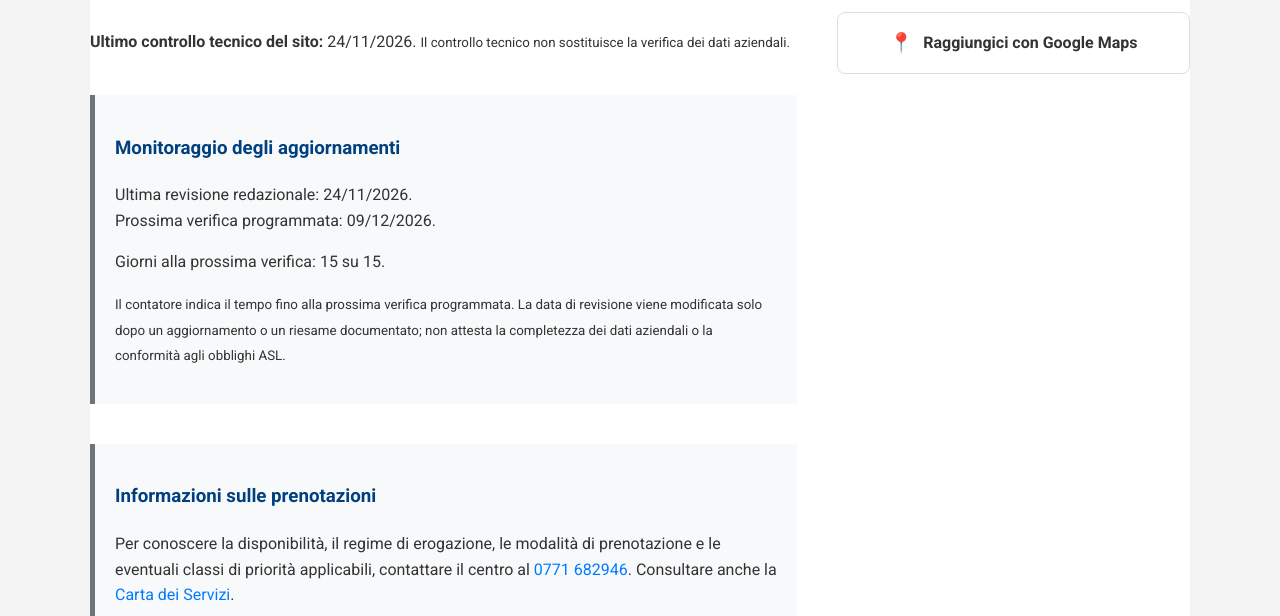
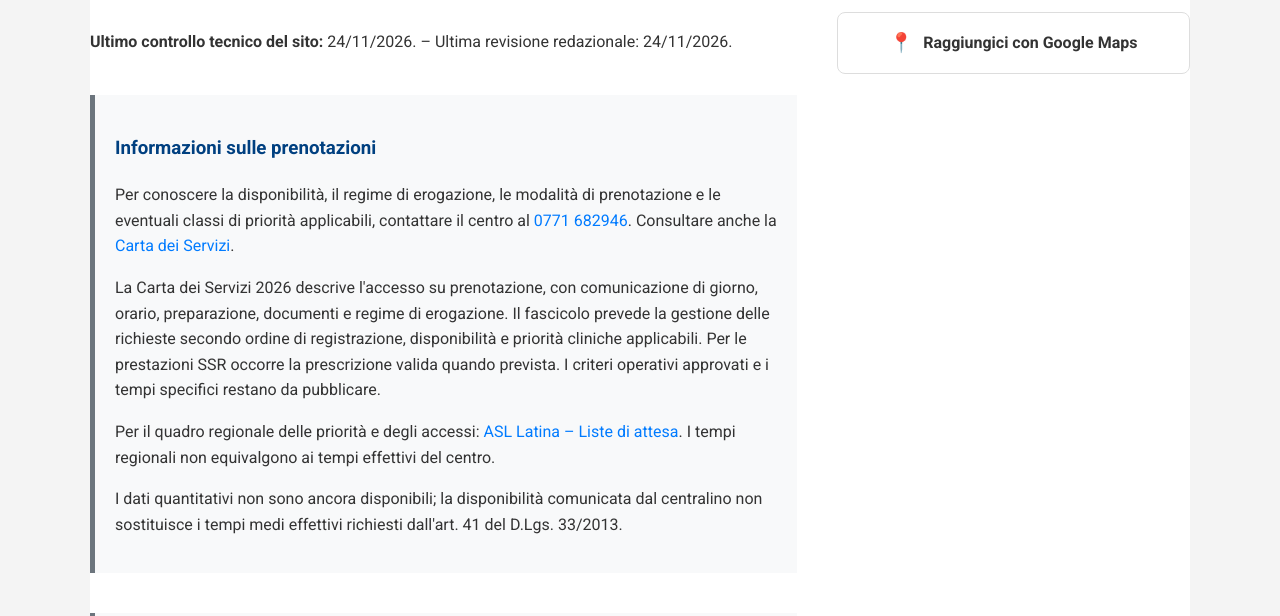
Before and after one commit to centrodiagnosticolameridiana/scauri, a plain HTML site: page liste-di-attesa.html in a window 1280 px wide. Shown: the part 184-800 px from the top of the page. Drawn offline with Linux system fonts and the light colour scheme.

Commit message:
Semplifica indicazione delle date di controllo e revisione

```diff
--- a/liste-di-attesa.html
+++ b/liste-di-attesa.html
@@ -57,18 +57,12 @@
             <div class="page-header" style="margin-left: -20px; margin-right: -20px; margin-top: -40px; text-align: left;">
                 <h1>Liste di attesa</h1>
             </div>
-            <p id="ultimo-controllo-tecnico"><strong>Ultimo controllo tecnico del sito:</strong> <time datetime="2026-11-24">24/11/2026</time>. <small>Il controllo tecnico non sostituisce la verifica dei dati aziendali.</small></p>
-            <div class="disclaimer-box" id="scadenza-revisione" data-revisione="2026-11-24">
-                <h3>Monitoraggio degli aggiornamenti</h3>
-                <p>Ultima revisione redazionale: <time datetime="2026-11-24">24/11/2026</time>.<br>
-                Prossima verifica programmata: <time id="prossima-verifica" datetime="2026-12-09">09/12/2026</time>.</p>
-                <p id="stato-revisione">Verifica periodica delle informazioni: ogni 15 giorni.</p>
-                <p><small>Il contatore indica il tempo fino alla prossima verifica programmata. La data di revisione viene modificata solo dopo un aggiornamento o un riesame documentato; non attesta la completezza dei dati aziendali o la conformità agli obblighi ASL.</small></p>
-            </div>
+            <p id="ultimo-controllo-tecnico"><strong>Ultimo controllo tecnico del sito:</strong> <time datetime="2026-11-24">24/11/2026</time>. &ndash; <span id="ultima-revisione-redazionale">Ultima revisione redazionale: <time datetime="2026-11-24">24/11/2026</time>.</span></p>
+
             <div class="disclaimer-box">
                 <h3>Informazioni sulle prenotazioni</h3>
                 <p>Per conoscere la disponibilità, il regime di erogazione, le modalità di prenotazione e le eventuali classi di priorità applicabili, contattare il centro al <a href="tel:0771682946">0771 682946</a>. Consultare anche la <a href="carta-dei-servizi.html">Carta dei Servizi</a>.</p>
-                <p>La Carta dei Servizi 2026 descrive l'accesso su prenotazione, con comunicazione di giorno, orario, preparazione, documenti e regime di erogazione. Il fascicolo prevede la gestione delle richieste secondo ordine di registrazione, disponibilità e priorità cliniche applicabili. Per le prestazioni SSR occorre la prescrizione valida quando prevista. I criteri operativi approvati e i tempi specifici restano da pubblicare.</p><p>Per il quadro regionale delle priorità e degli accessi: <a href="https://www.ausl.latina.it/index.php/liste-di-attesa">ASL Latina – Liste di attesa</a>. I tempi regionali non equivalgono ai tempi effettivi del centro.</p><p>Ultima revisione informativa: 24/11/2026. I dati quantitativi non sono ancora disponibili; la disponibilità comunicata dal centralino non sostituisce i tempi medi effettivi richiesti dall'art. 41 del D.Lgs. 33/2013.</p>
+                <p>La Carta dei Servizi 2026 descrive l'accesso su prenotazione, con comunicazione di giorno, orario, preparazione, documenti e regime di erogazione. Il fascicolo prevede la gestione delle richieste secondo ordine di registrazione, disponibilità e priorità cliniche applicabili. Per le prestazioni SSR occorre la prescrizione valida quando prevista. I criteri operativi approvati e i tempi specifici restano da pubblicare.</p><p>Per il quadro regionale delle priorità e degli accessi: <a href="https://www.ausl.latina.it/index.php/liste-di-attesa">ASL Latina – Liste di attesa</a>. I tempi regionali non equivalgono ai tempi effettivi del centro.</p><p>I dati quantitativi non sono ancora disponibili; la disponibilità comunicata dal centralino non sostituisce i tempi medi effettivi richiesti dall'art. 41 del D.Lgs. 33/2013.</p>
             </div>
             <div class="disclaimer-box" id="priorita-ssr">
 <h3>Tempi massimi di garanzia del Servizio sanitario regionale</h3>
@@ -134,29 +128,6 @@
     });
 </script>
 
-<script>
-(function () {
-    const panel = document.getElementById('scadenza-revisione');
-    if (!panel) return;
-    const day = 86400000;
-    const start = Date.parse(panel.dataset.revisione + 'T00:00:00Z');
-    if (!Number.isFinite(start)) return;
-    const due = start + 15 * day;
-    const fmt = new Intl.DateTimeFormat('it-IT', {year:'numeric',month:'2-digit',day:'2-digit',timeZone:'UTC'});
-    const next = document.getElementById('prossima-verifica');
-    next.textContent = fmt.format(new Date(due));
-    next.dateTime = new Date(due).toISOString().slice(0,10);
-    function refresh() {
-        const parts = new Intl.DateTimeFormat('en-GB', {timeZone:'Europe/Rome',year:'numeric',month:'2-digit',day:'2-digit'}).formatToParts(new Date());
-        const p = Object.fromEntries(parts.map(x => [x.type,x.value]));
-        const today = Date.UTC(+p.year,+p.month-1,+p.day);
-        const left = Math.round((due-today)/day);
-        const out = document.getElementById('stato-revisione');
-        out.textContent = left > 0 ? 'Giorni alla prossima verifica: ' + left + ' su 15.' : left === 0 ? 'Verifica programmata per oggi.' : 'Verifica da effettuare: scadenza superata di ' + (-left) + ' giorni.';
-    }
-    refresh();
-    setInterval(refresh,60000);
-})();
-</script>
+
 </body>
 </html>
```
